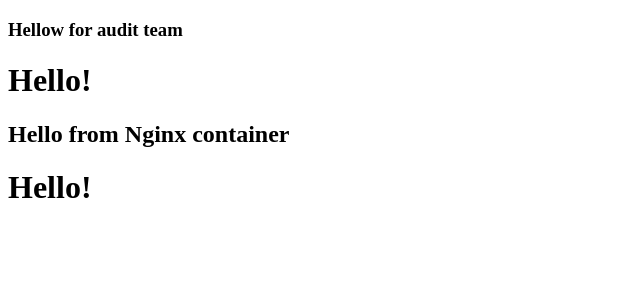
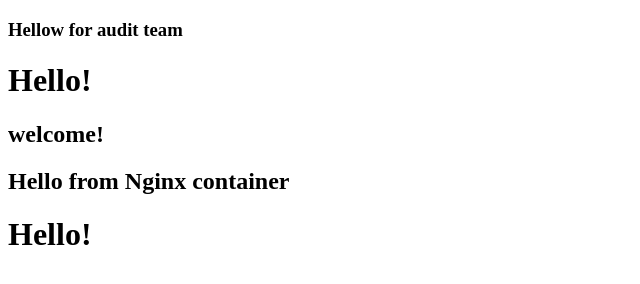
Before and after one commit to erankiraghavendra/CICD, a plain HTML site: page index.html in a window 1280 px wide. Shown: the whole page, without its empty margins (0-640 px from the left). Drawn offline with Linux system fonts and the light colour scheme.

Commit message:
Update index.html

```diff
--- a/index.html
+++ b/index.html
@@ -5,6 +5,7 @@
   <title>Docker Nginx static webpage for PFL and kubernetes deployment</title>
   <h3>Hellow for audit team</h3>
   <h1>Hello!</h1>
+  <h2>welcome!</h2>
 </head>
 <body>
   <h2>Hello from Nginx container</h2>
```
